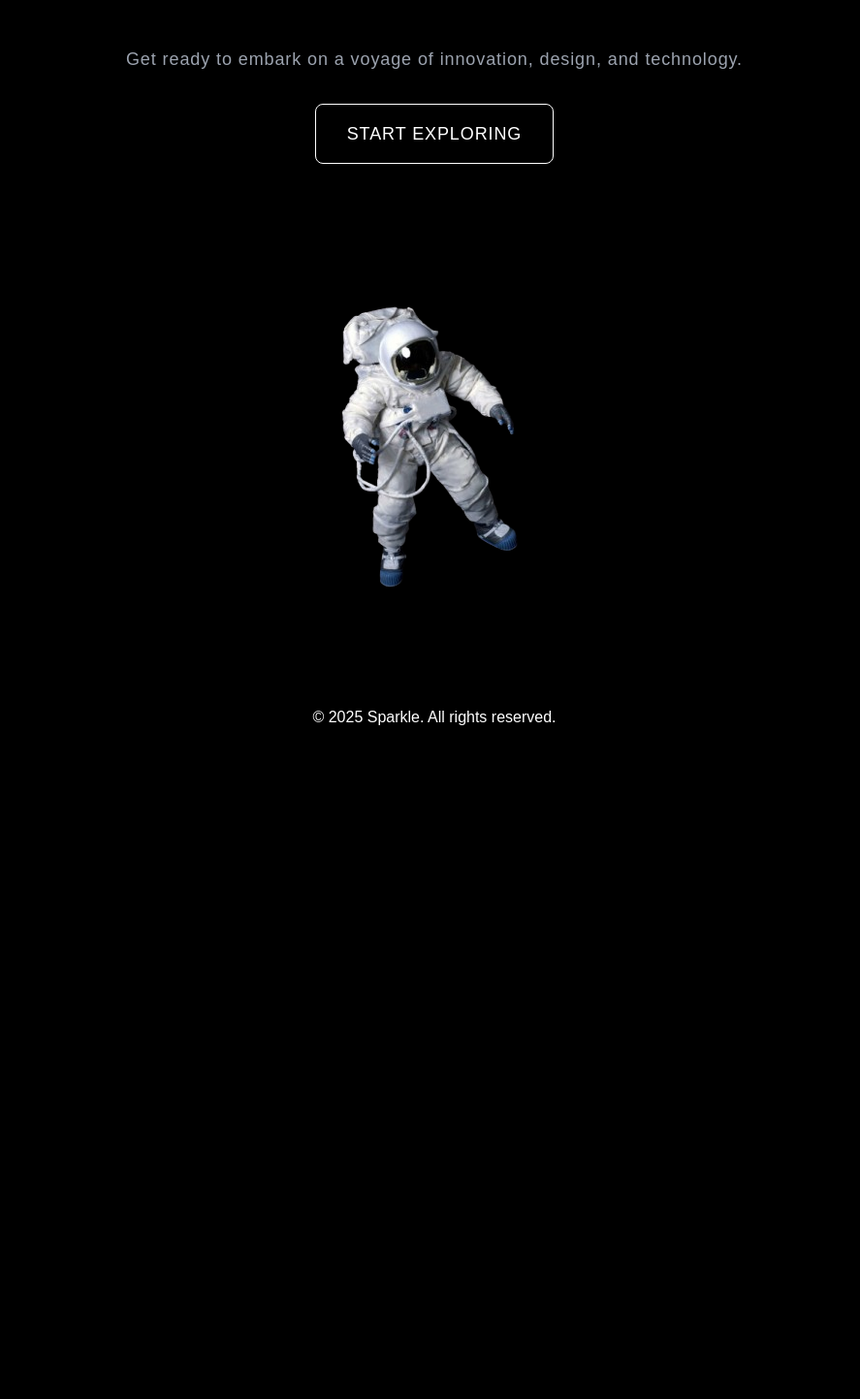
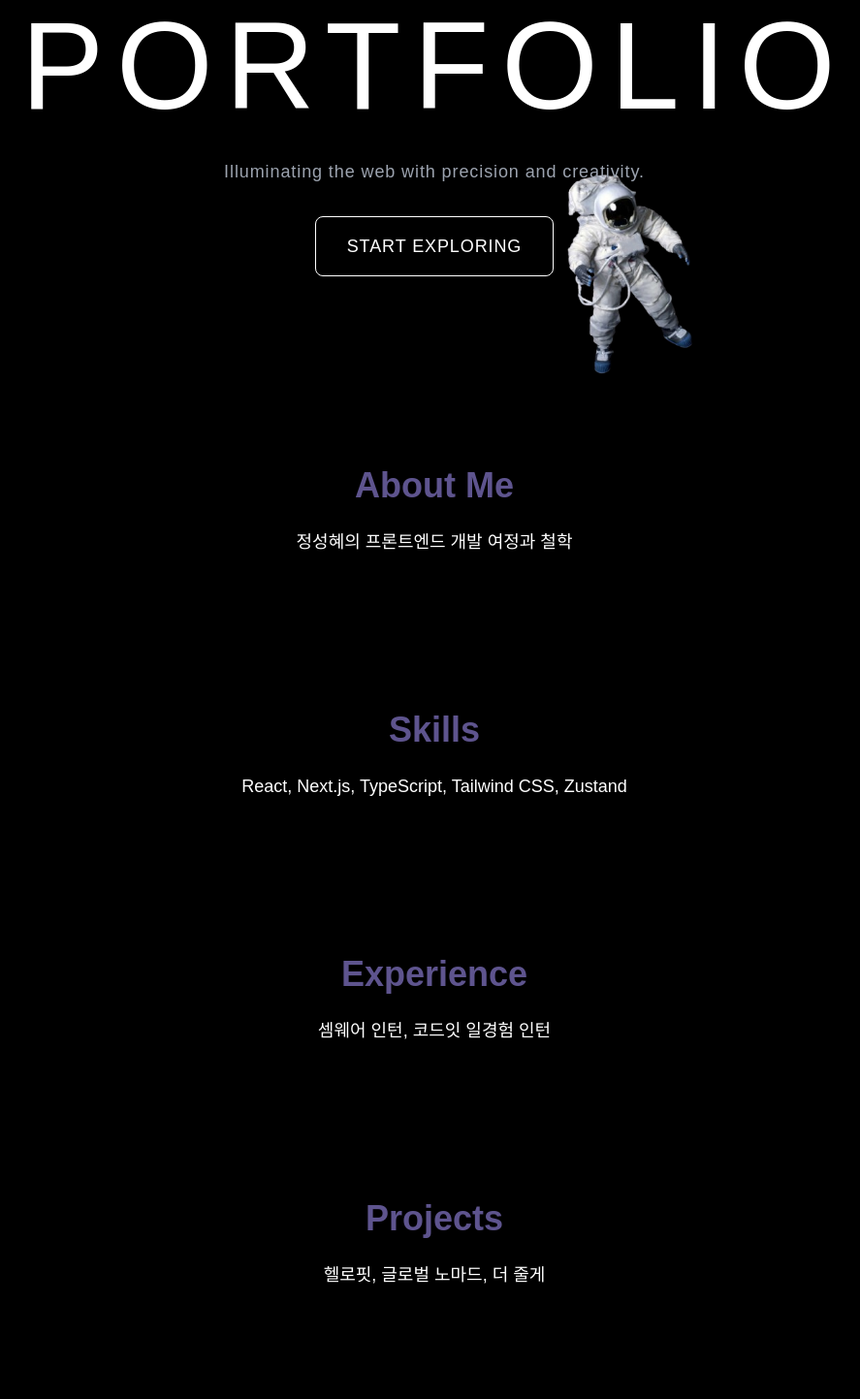
Before and after one commit to eqypo9/Sparklhae, a Next.js app: page / in a window 1280 px wide. Shown: the part 447-1890 px from the top of the page at 97% size, without its empty margins (192-1079 px from the left). Before the commit the page ends 1215 px from the top, so only its background shows below. Built offline with nearby package versions, Linux system fonts and the light colour scheme.

Commit message:
feat: astronaut 애니메이션 추가

```diff
--- a/package.json
+++ b/package.json
@@ -22,8 +22,8 @@
     "@types/node": "^20",
     "@types/react": "^19",
     "@types/react-dom": "^19",
-    "eslint": "^9.19.0",
-    "eslint-config-next": "15.1.6",
+    "eslint": "^9.20.1",
+    "eslint-config-next": "^15.1.6",
     "eslint-config-prettier": "^10.0.1",
     "eslint-plugin-prettier": "^5.2.3",
     "eslint-plugin-react": "^7.37.4",
--- a/src/components/Navbar.tsx
+++ b/src/components/Navbar.tsx
@@ -41,14 +41,14 @@ export default function Navbar() {
           Projects
         </a>
       </div>
-      {mounted && (
+      {/* {mounted && (
         <button
           onClick={() => setTheme(theme === 'dark' ? 'light' : 'dark')}
           className='bg-gray-700 text-white px-4 py-2 rounded-md hover:bg-gray-600 transition-all'
         >
           {theme === 'dark' ? 'Light Mode' : 'Dark Mode'}
         </button>
-      )}
+      )} */}
     </nav>
   );
 }
--- a/src/pages/index.tsx
+++ b/src/pages/index.tsx
@@ -1,7 +1,16 @@
 import Head from 'next/head';
-import { motion } from 'framer-motion';
+import { motion, useScroll, useTransform } from 'framer-motion';
+import { useRef } from 'react';
 
 export default function Home() {
+  const ref = useRef(null);
+  const { scrollYProgress } = useScroll({
+    target: ref,
+    offset: ['start end', 'end start'],
+  });
+
+  const astronautY = useTransform(scrollYProgress, [0, 1], ['50%', '-10%']);
+
   return (
     <>
       <Head>
@@ -13,9 +22,12 @@ export default function Home() {
       </Head>
 
       {/* Hero Section */}
-      <section className='relative flex flex-col items-center justify-center min-h-screen text-center bg-black text-white font-futuristic overflow-hidden'>
+      <section
+        ref={ref}
+        className='relative flex flex-col items-center justify-center min-h-screen text-center bg-black text-white font-futuristic overflow-hidden'
+      >
         <motion.h1
-          className='text-[10vw] font-light tracking-widest text-white leading-[1.1] uppercase font-futuristic'
+          className='text-[10vw] font-light tracking-widest text-white leading-[1.1] uppercase font-futuristic relative z-10'
           initial={{ opacity: 0, y: -20 }}
           animate={{ opacity: 1, y: 0 }}
           transition={{ duration: 1 }}
@@ -24,31 +36,71 @@ export default function Home() {
           <br />
           PORTFOLIO
         </motion.h1>
+
         <motion.p
-          className='mt-6 text-lg max-w-2xl text-gray-400 tracking-wider'
+          className='mt-6 text-lg max-w-2xl text-gray-400 tracking-wider relative z-10'
           initial={{ opacity: 0, y: 10 }}
           animate={{ opacity: 1, y: 0 }}
           transition={{ duration: 1, delay: 0.3 }}
         >
-          Get ready to embark on a voyage of innovation, design, and technology.
+          Illuminating the web with precision and creativity.
         </motion.p>
+
         <motion.button
-          className='mt-8 px-8 py-4 border border-white text-white text-lg uppercase tracking-wider rounded-lg hover:bg-white hover:text-black transition-all'
+          className='mt-8 px-8 py-4 border border-white text-white text-lg uppercase tracking-wider rounded-lg hover:bg-white hover:text-black transition-all relative z-10'
           initial={{ opacity: 0 }}
           animate={{ opacity: 1 }}
           transition={{ duration: 1.5, delay: 0.5 }}
         >
           Start Exploring
         </motion.button>
-        {/* Astronaut Image */}
+
         <motion.img
           src='/images/astronaut.png'
           alt='Astronaut'
-          className='mt-16 mx-auto'
-          initial={{ opacity: 0, y: 20 }}
-          animate={{ opacity: 1, y: 0 }}
+          className='absolute bottom-0 left-1/2 transform -translate-x-1/2 w-1/3 z-0'
+          style={{ y: astronautY }}
+          initial={{ opacity: 0 }}
+          animate={{ opacity: 1 }}
           transition={{ duration: 1.5, delay: 0.5 }}
         />
+      </section>
+
+      {/* Sections */}
+      <section
+        id='about'
+        className='py-20 px-8 max-w-4xl mx-auto text-center text-white'
+      >
+        <h2 className='text-4xl font-bold mb-6 text-purpleAccent'>About Me</h2>
+        <p className='text-lg'>정성혜의 프론트엔드 개발 여정과 철학</p>
+      </section>
+
+      <section
+        id='skills'
+        className='py-20 px-8 max-w-4xl mx-auto text-center text-white'
+      >
+        <h2 className='text-4xl font-bold mb-6 text-purpleAccent'>Skills</h2>
+        <p className='text-lg'>
+          React, Next.js, TypeScript, Tailwind CSS, Zustand
+        </p>
+      </section>
+
+      <section
+        id='experience'
+        className='py-20 px-8 max-w-4xl mx-auto text-center text-white'
+      >
+        <h2 className='text-4xl font-bold mb-6 text-purpleAccent'>
+          Experience
+        </h2>
+        <p className='text-lg'>셈웨어 인턴, 코드잇 일경험 인턴</p>
+      </section>
+
+      <section
+        id='projects'
+        className='py-20 px-8 max-w-4xl mx-auto text-center text-white'
+      >
+        <h2 className='text-4xl font-bold mb-6 text-purpleAccent'>Projects</h2>
+        <p className='text-lg'>헬로핏, 글로벌 노마드, 더 줄게</p>
       </section>
     </>
   );
--- a/tailwind.config.ts
+++ b/tailwind.config.ts
@@ -26,6 +26,7 @@ export default {
       animation: {
         fadeIn: 'fadeIn 1s ease-in-out',
         parallax: 'parallax 5s ease-in-out infinite',
+        floatUp: 'floatUp 2s ease-in-out forwards',
       },
       keyframes: {
         fadeIn: {
@@ -36,6 +37,10 @@ export default {
           '0%': { transform: 'translateY(0)' },
           '100%': { transform: 'translateY(-10px)' },
         },
+        floatUp: {
+          '0%': { transform: 'translateY(50px)' },
+          '100%': { transform: 'translateY(-50px)' },
+        },
       },
     },
   },
```
Also changed, not shown: 1 other file (tests, documents, lock files or other folders).
